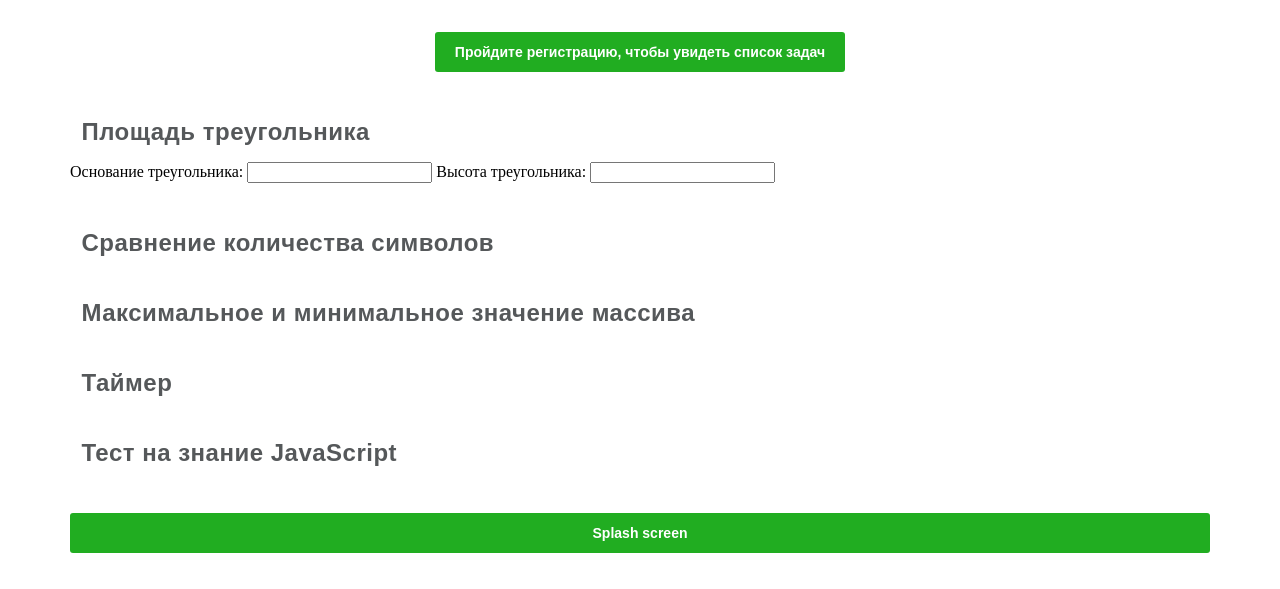
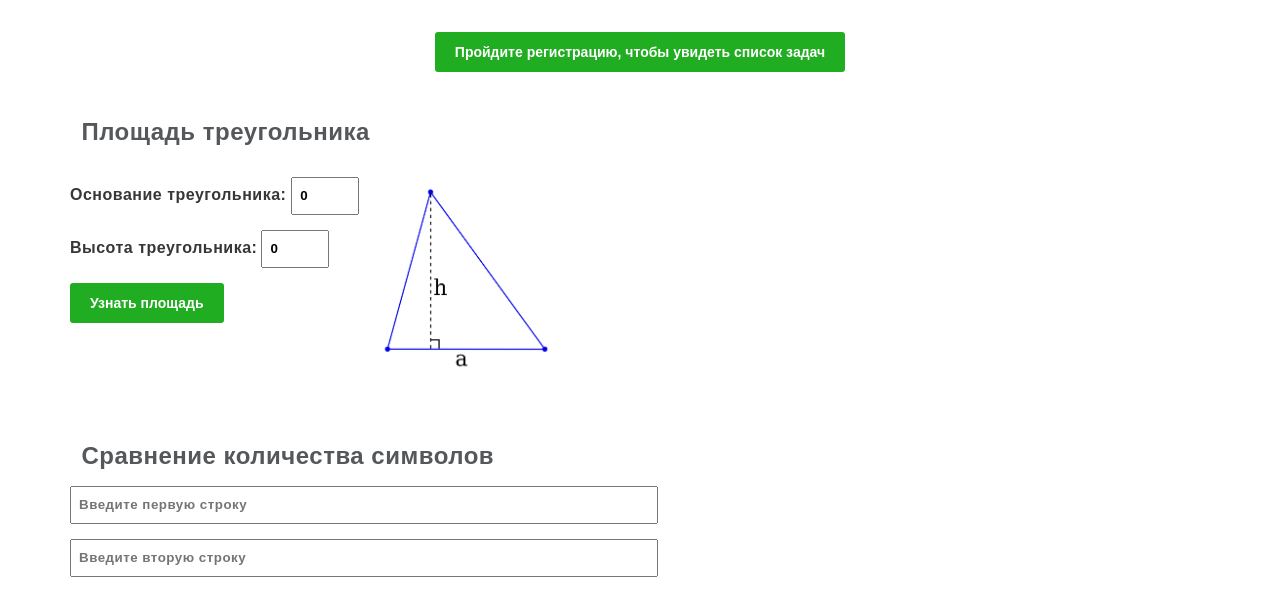
Before and after one commit to 1317n0d3/landing-page-js, a plain HTML site: page index.html in a window 1280 px wide. Shown: the part 345-934 px from the top of the page. Drawn offline with Linux system fonts and the light colour scheme.

Commit message:
triangle and string tasks

```diff
--- a/css/style.css
+++ b/css/style.css
@@ -79,7 +79,7 @@ header.container {
   line-height: 20px;
 }
 
-.tasks div {
+.tasks .task {
   margin: 50px 0px;
 }
 
@@ -106,3 +106,50 @@ h2 {
   letter-spacing: 0.5px;
   padding-left: 1%;
 }
+
+input[type="number"]::-webkit-inner-spin-button,
+input[type="number"]::-webkit-outer-spin-button {
+  -webkit-appearance: none;
+  margin: 0;
+}
+
+input[type="number"] {
+  width: 50px;
+  font-family: sans-serif;
+  font-weight: 900;
+  line-height: 20px;
+  letter-spacing: 0.5px;
+  font-style: normal;
+  padding: 7px;
+}
+
+input[type="text"] {
+  width: 50%;
+  font-family: sans-serif;
+  font-weight: 900;
+  line-height: 20px;
+  letter-spacing: 0.5px;
+  font-style: normal;
+  padding: 7px;
+}
+
+label {
+  color: #353738;
+  font-family: sans-serif;
+  font-style: normal;
+  font-weight: 900;
+  line-height: 20px;
+  letter-spacing: 0.5px;
+}
+
+.task div {
+  margin: 15px 0;
+}
+
+.task-triangle-condition {
+  display: flex;
+}
+
+.task-triangle-condition-image img {
+  max-height: 200px;
+}
--- a/index.html
+++ b/index.html
@@ -7,6 +7,7 @@
     <link rel="stylesheet" href="css/style.css">
     <link rel="icon" href="img/JavaScript-logo.png" type="image/png">
     <script src="js/triangle.js"></script>
+    <script src="js/compareStrings.js"></script>
 </head>
 <body>
     <header class="container">
@@ -38,31 +39,56 @@
         <img width="100%" src="img/JavaScript-wallpaper.jpeg" alt="wallpaper: JavaScript" class="wallpaper-image">
     </div>
     <div class="container tasks" href="#tasks">
-        <div class="task-registration">
+        <div class="task-registration task">
             <button class="button">
                 <span class="button-text">Пройдите регистрацию, чтобы увидеть список задач</span>
             </button>
         </div>
-        <div class="task-triangle">
+        <div class="task-triangle task">
             <h2>Площадь треугольника</h2>
-            <label for="base">Основание треугольника: </label>
-            <input type="number" min="0" name="base" id="base">
-            <label for="height">Высота треугольника:</label>
-            <input type="number" min="0" name="height" id="height">
+            <div class="task-triangle-condition">
+                <form class="task-triangle-condition-input" name="triangle">
+                    <div class="task-triangle-condition-input-base">
+                        <label for="base">Основание треугольника: </label>
+                        <input type="number" min="0" name="base" id="base" value="0">
+                    </div>
+                    <div class="task-triangle-condition-input-height">
+                        <label for="height">Высота треугольника:</label>
+                        <input type="number" min="0" name="height" id="height" value="0">
+                    </div>
+                    <div class="task-triangle-condition-input-submit">
+                        <input type="button" value="Узнать площадь" onClick="getArea();" class="button">
+                    </div>
+                </form>
+                <div class="task-triangle-condition-image">
+                    <img src="img/triangle.png" alt="image: triangle">
+                </div>
+            </div>
         </div>
-        <div class="task-string">
+        <div class="task-string task">
             <h2>Сравнение количества символов</h2>
+            <form class="task-string-input" name="strings">
+                <div class="task-string-input-string">
+                    <input type="text" name="string1" id="string1" placeholder="Введите первую строку">
+                </div>
+                <div class="task-string-input-string">
+                    <input type="text" name="string2" id="string2" placeholder="Введите вторую строку">
+                </div>
+                <div class="task-string-input-submit">
+                    <input type="button" value="Сравнить строки" onClick="compareStrings();" class="button">
+                </div>
+            </form>
         </div>
-        <div class="task-array">
+        <div class="task-array task">
             <h2>Максимальное и минимальное значение массива</h2>
         </div>
-        <div class="task-timer">
+        <div class="task-timer task">
             <h2>Таймер</h2>
         </div>
-        <div class="task-test">
+        <div class="task-test task">
             <h2>Тест на знание JavaScript</h2>
         </div>
-        <div class="task-splash-screen">
+        <div class="task-splash-screen task">
             <button class="button">
                 <span class="button-text">Splash screen</span>
             </button>
--- /dev/null
+++ b/js/compareStrings.js
@@ -0,0 +1,5 @@
+function compareStrings(){
+    var str1 = this.string1.value;
+    var str2 = this.string2.value;
+    console.log(str1.length == str2.length);
+}
--- a/js/triangle.js
+++ b/js/triangle.js
@@ -0,0 +1,6 @@
+function getArea (){
+    var height = this.height.value;
+    var base = this.base.value;
+    var area = (height * base) / 2;
+    console.log(area);
+}
```
Also changed, not shown: img/triangle.png (added).
